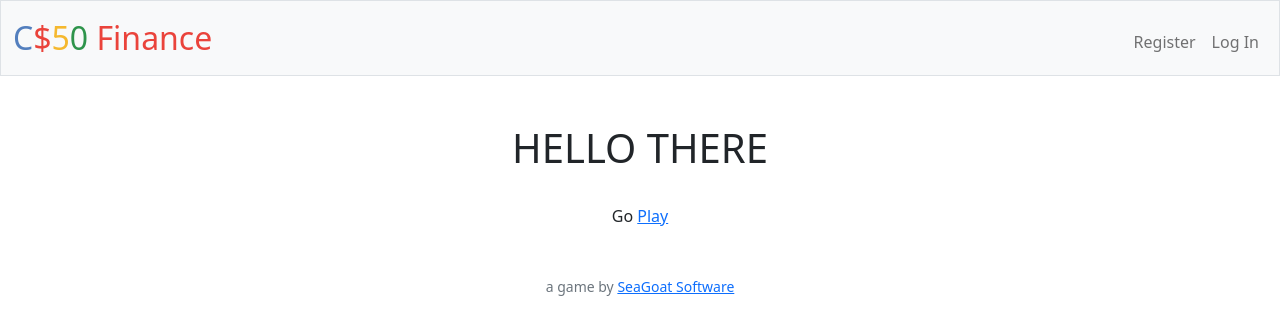
After one commit to diligent176/wts1, a Flask app: template templates/hello.html in a window 1280 px wide. The commit adds this page. Shown: the top 335 px of the page. Run offline with Flask 2, Linux system fonts and the light colour scheme; the template is opened without the code that fills it, so the values that code supplies are empty; some libraries are stand-ins or nearby versions.

Commit message:
show indesx page first

```diff
--- a/app.py
+++ b/app.py
@@ -44,13 +44,18 @@ def after_request(response):
 @app.route("/")
 def index():
 
+    return render_template("hello.html")
+
+
+@app.route("/play")
+def play():
+
     sp = spotipy.Spotify(auth_manager=SpotifyOAuth(client_id="9dcdc500adbd4425b3c37fdcc0945bd8",
                                                 client_secret="7d299bf748e64bcfb8191cae79c36164",
                                                 redirect_uri="http://127.0.0.1:9899",
                                                 scope="user-library-read"))
 
-    # USER
-    # user = sp.user('plamere')
+    # CURRENT USER
     user = sp.current_user()
     print(user)
 
--- a/templates/game.html
+++ b/templates/game.html
@@ -5,7 +5,11 @@ LIKED SONGS
 {% endblock %}
 
 {% block main %}
-<h1>{{ user['display_name'] }}</h1>
+<h1>Welcome, {{ user['display_name'] }} from {{ user['country'] }}</h1>
+
+<h4>{{ user['email'] }}</h4>
+
+<br />
 
 <h3>LIKED SONGS</h3>
 <ul>
--- /dev/null
+++ b/templates/hello.html
@@ -0,0 +1,17 @@
+{% extends "layout.html" %}
+
+{% block title %}
+    Hello
+{% endblock %}
+
+{% block main %}
+    <!-- https://memegen.link/ -->
+    <h1>HELLO THERE</h1>
+
+    <br />
+
+    Go <a href="/play">Play</a>
+
+    <br />
+
+{% endblock %}
--- a/templates/layout.html
+++ b/templates/layout.html
@@ -62,7 +62,7 @@
         </main>
 
         <footer class="mb-5 small text-center text-muted">
-            Data provided by <a href="https://iexcloud.io/">IEX</a>
+            a game by <a href="https://seagoat.dev/">SeaGoat Software</a>
         </footer>
 
     </body>
```
Also changed, not shown: WTS_NOTES.md (added, +4 -0 lines).
